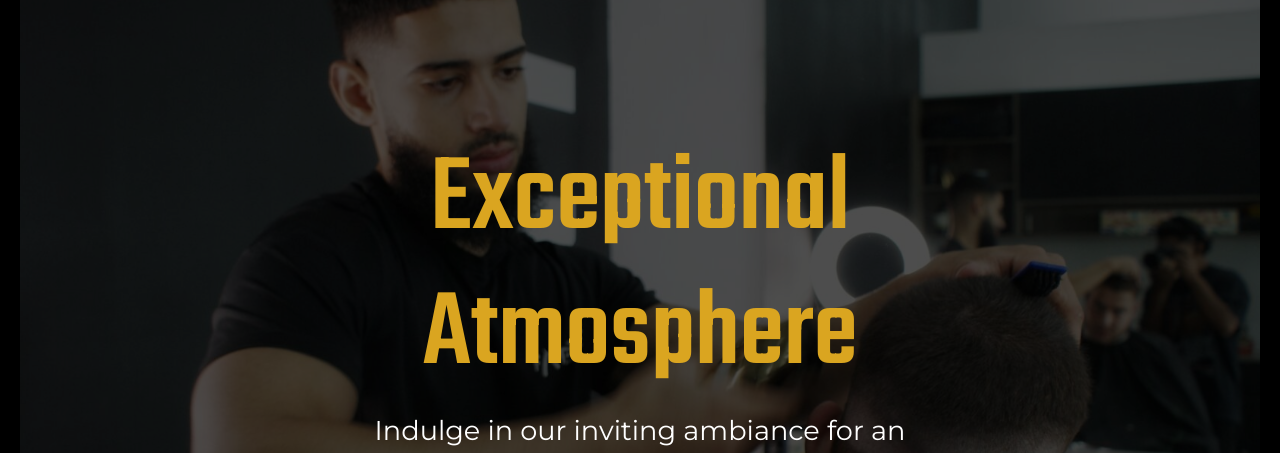
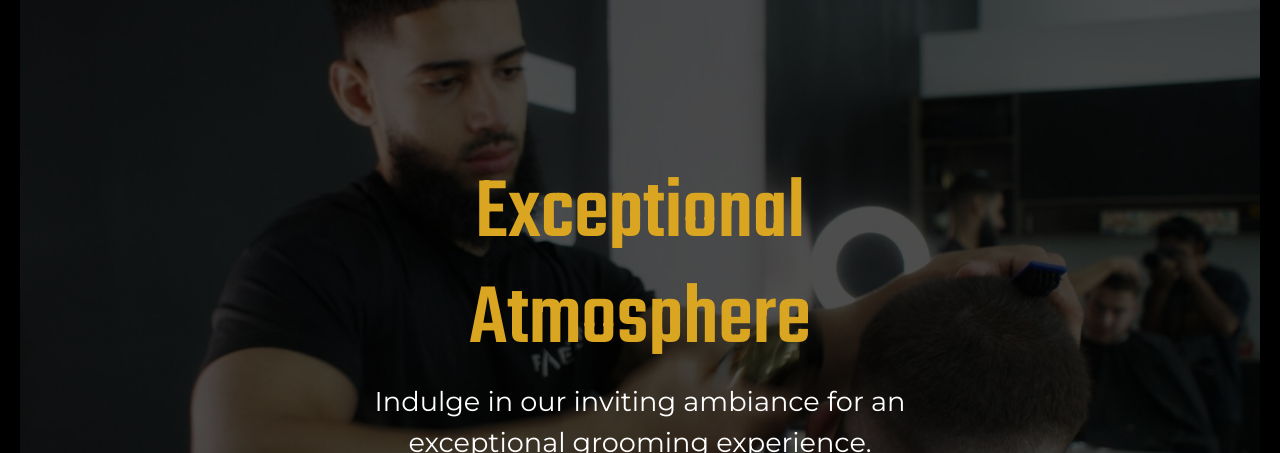
Before and after one commit to Nabil-Shartaj-Khan/Saloon-Landing-page, a React (Vite) app in the folder fade-in-barber/: page / in a window 1280 px wide. Shown: the part 1240-1693 px from the top of the page. Built offline with nearby package versions, Linux system fonts and the light colour scheme; a web font is replaced by a local one.

Commit message:
fixed text

```diff
--- a/fade-in-barber/src/components/Team/Team.css
+++ b/fade-in-barber/src/components/Team/Team.css
@@ -26,7 +26,7 @@
 }
 
 .carousel-text h3 {
-    font-size: 7em;
+    font-size: 5.5em;
     font-family: 'Teko', Times, serif;
     color: goldenrod;
 }
```
